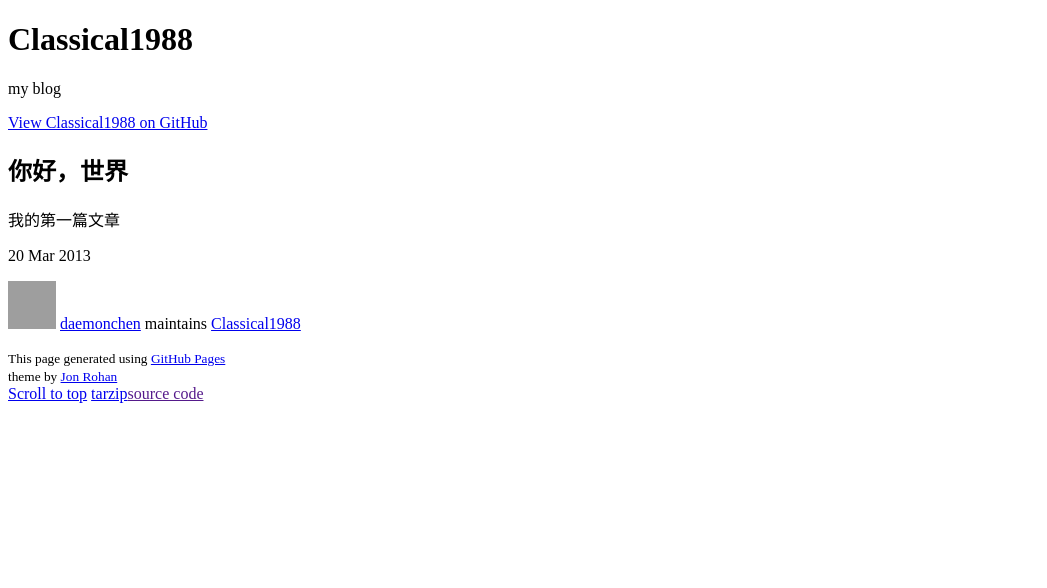
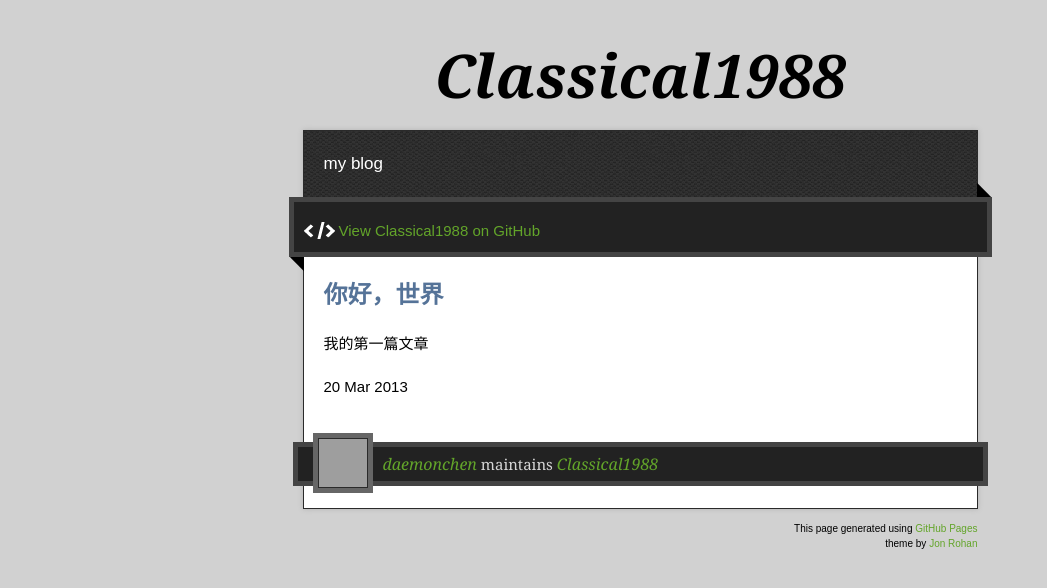
Before and after one commit to daemonchen/classical1988, a Jekyll site: the page built from _posts/2013-03-20-hello-world.html, in a window 1280 px wide. Shown: the top 588 px of the page, without its empty margins (0-1047 px from the left). Built offline with Jekyll 4.4.1, drawn with Linux system fonts in a browser that asks for light colours; nearby versions of some CDN libraries; grey boxes are pictures that could not be loaded.

Commit message:
fixed bug that the post doesn't has style

```diff
--- a/_layouts/default.html
+++ b/_layouts/default.html
@@ -6,10 +6,10 @@
   <meta charset="utf-8">
   <meta http-equiv="X-UA-Compatible" content="IE=edge,chrome=1">
 
-  <link rel="stylesheet" href="stylesheets/stylesheet.css" media="screen"/>
-  <link rel="stylesheet" href="stylesheets/pygment_trac.css"/>
+  <link rel="stylesheet" href="{{site.baseurl}}/classical1988/stylesheets/stylesheet.css" media="screen"/>
+  <link rel="stylesheet" href="{{site.baseurl}}/classical1988/stylesheets/pygment_trac.css"/>
   <script type="text/javascript" src="https://ajax.googleapis.com/ajax/libs/jquery/1.7.1/jquery.min.js"></script>
-  <script type="text/javascript" src="javascripts/script.js"></script>
+  <script type="text/javascript" src="{{site.baseurl}}/classical1988/javascripts/script.js"></script>
 
   <title>Classical1988</title>
   <meta name="description" content="my blog">
```
Also changed, not shown: 3 other files.
